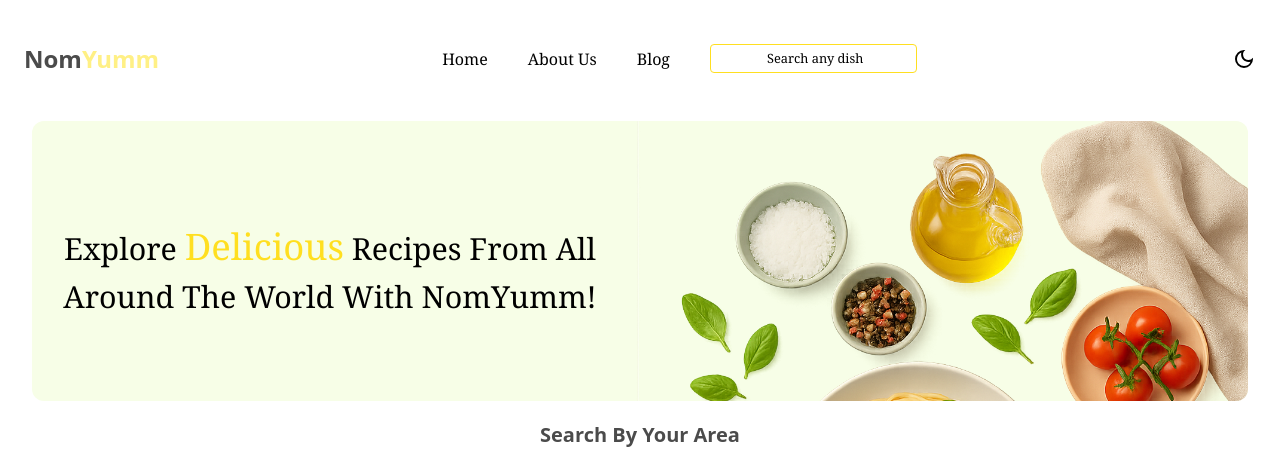
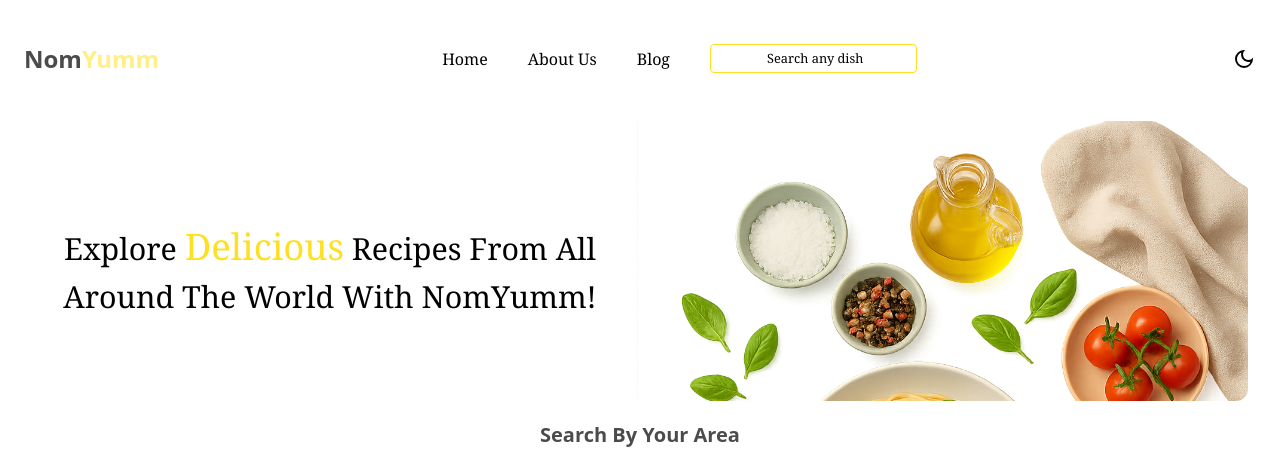
Before and after one commit to SanjilaGangaju/NomYm, a React (Vite) app: page / in a window 1280 px wide. Shown: the top 451 px of the page. Built offline with nearby package versions, Linux system fonts and the light colour scheme; no server answers.

Commit message:
update styling

```diff
--- a/src/components/MealsDisplay.jsx
+++ b/src/components/MealsDisplay.jsx
@@ -44,7 +44,7 @@ const MealsDisplay = ({isdarkOn, isSearching, setisSearching, inputValue, meals,
 
   return (
     <div style={{ backgroundColor: isdarkOn?"#04030F":"#fff", color: isdarkOn&&"black"}} className='flex px-4 pb-10 md:px-8 flex-col items-center justify-center gap-5 py-1'>
-       <div className='bg-lime-50 overflow-hidden rounded-xl flex  flex-col md:flex-row md:gap-2  justify-center h-70 gap-1'>
+       <div style={{backgroundColor: isdarkOn?"#161925":"white", color: isdarkOn?"white":"black"}} className='bg-lime-50 overflow-hidden rounded-xl flex  flex-col md:flex-row md:gap-2  justify-center h-70 gap-1'>
         <h1 className='text-[1.2rem] md:m-auto md:text-center md:text-[1.9rem] md:px-7 px-4 pt-4 text-left font-serif' data-aos="zoom-in">Explore <span className='text-yellow-300 text-[1.2em] md:-text-[1.4rem'>Delicious</span> Recipes From All Around The World With NomYumm!</h1>
           <div className='w-full h-1/2'>
           <img className='w-full object-cover center' src="src\components\hero-image2.png" data-aos="zoom-in"></img>
@@ -69,7 +69,7 @@ const MealsDisplay = ({isdarkOn, isSearching, setisSearching, inputValue, meals,
           </div>
         <div className='text-black font-semibold text-center grid-cols-1 items-center justify-center grid  md:grid-cols-3 md:gap-10 gap-10 mt-6'>
 
-           {meals.length>0? meals.map(meal=><div className='m-auto grid gap-2 rounded-xl border border-none outline-none bg-lime-50  capitalize overflow-hidden' key={meal.idMeal}>
+           {meals.length>0? meals.map(meal=><div style={{backgroundColor:isdarkOn&&"#161925", color:isdarkOn&&"white"}}className='m-auto grid gap-2 rounded-xl border border-none outline-none bg-lime-50  capitalize overflow-hidden' key={meal.idMeal}>
                <div className='text-black rounded'><img className="w-full object-cover" src={meal.strMealThumb}></img></div>
                <p className='px-3 font-bold opacity-70'>{meal.strMeal}</p>
               <div className='pb-5 w-full flex items-center justify-center gap-6'>
```
